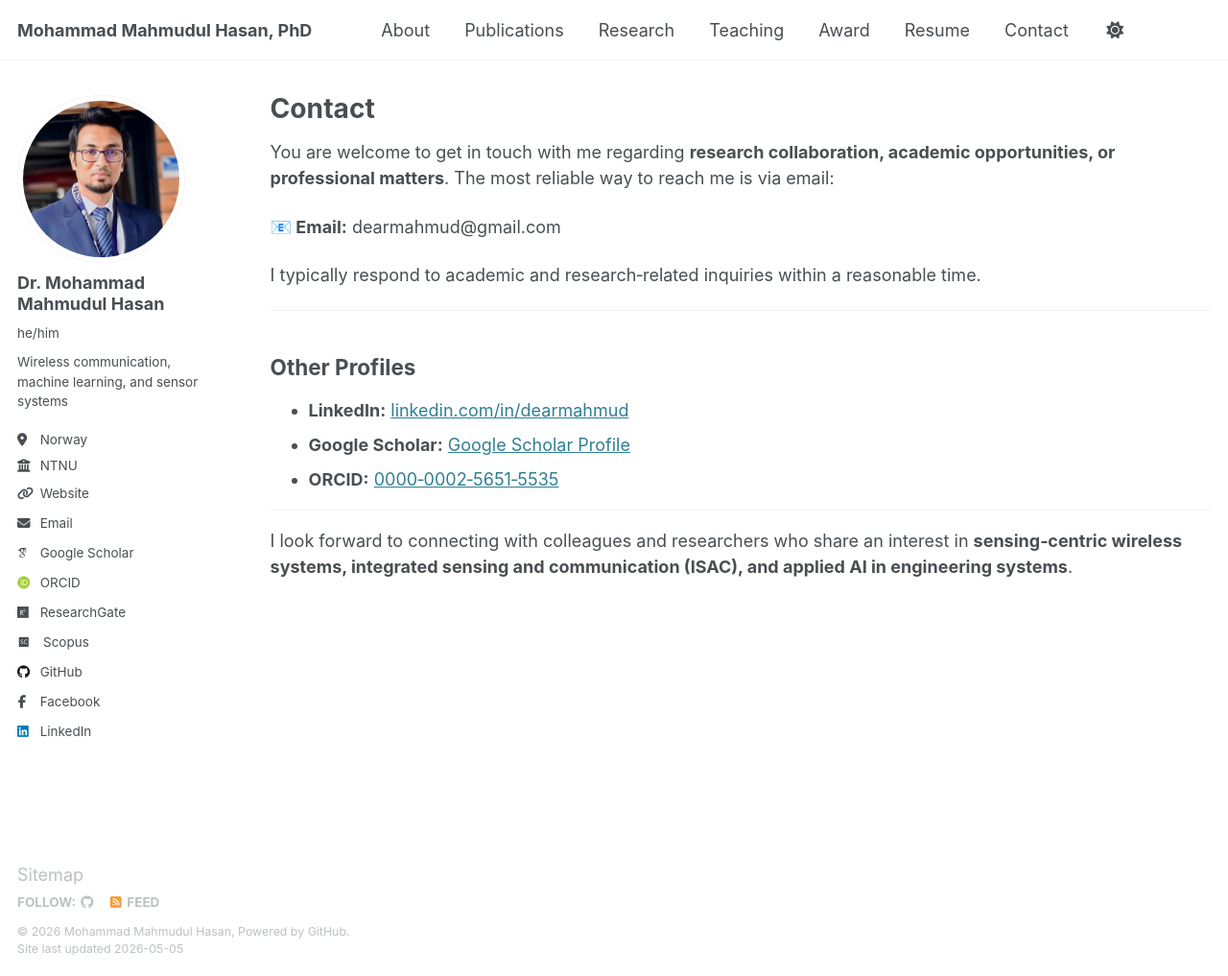
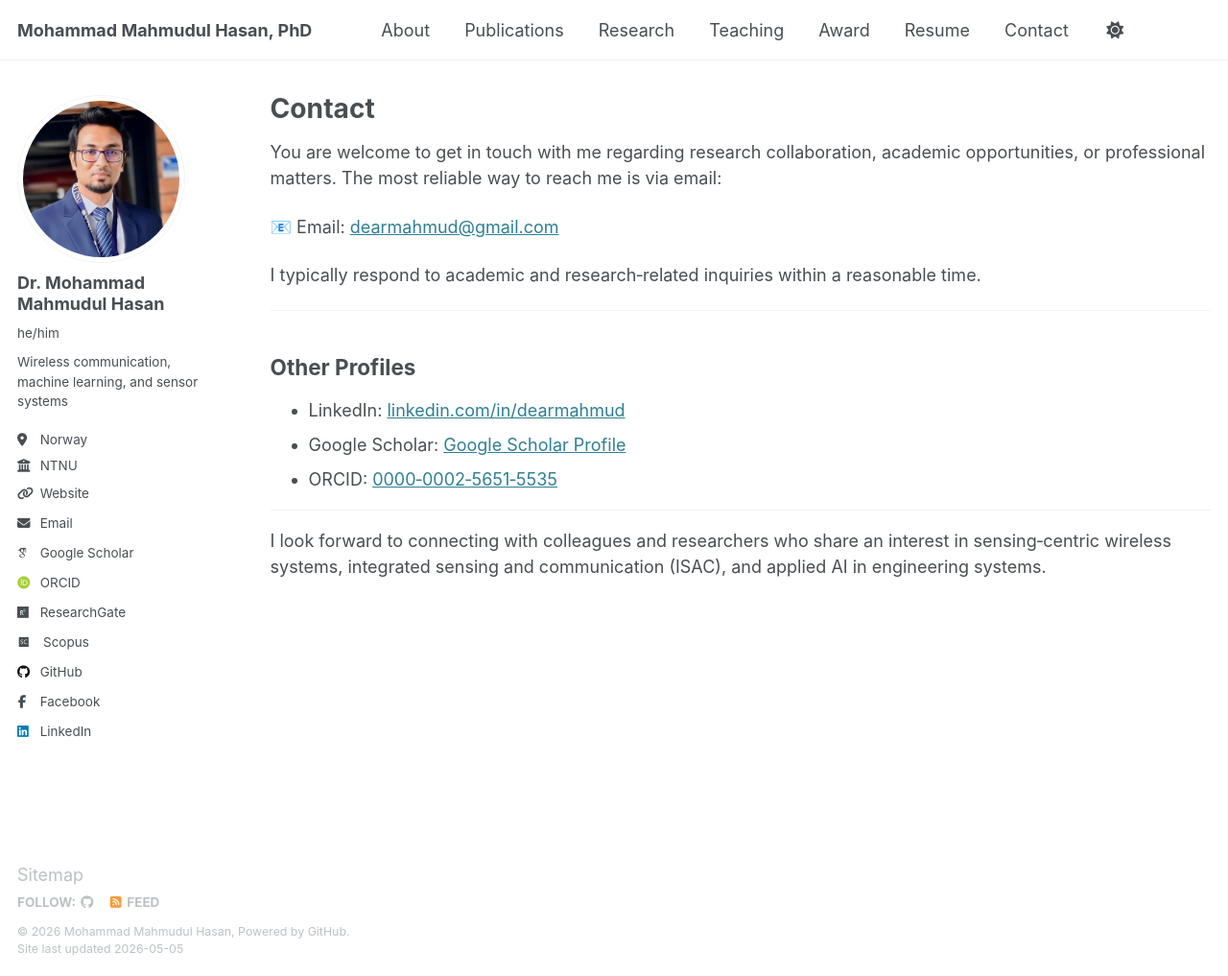
Before and after one commit to dearmahmud/dearmahmud.github.io, a Jekyll site: the page built from _pages/contact.md, in a window 1280 px wide and 1017 px high. Shown: the whole window at 96% size. Built offline with Jekyll 4.4.1, drawn with Linux system fonts in a browser that asks for light colours; some web fonts are replaced; part of the change alters nothing that is shown.

```diff
--- a/_pages/contact.md
+++ b/_pages/contact.md
@@ -5,9 +5,9 @@ permalink: /contact/
 author_profile: true
 ---
 
-You are welcome to get in touch with me regarding **research collaboration, academic opportunities, or professional matters**. The most reliable way to reach me is via email:
+You are welcome to get in touch with me regarding research collaboration, academic opportunities, or professional matters. The most reliable way to reach me is via email:
 
-**📧 Email:** dearmahmud@gmail.com
+📧 Email: [dearmahmud@gmail.com](dearmahmud@gmail.com)
 
 I typically respond to academic and research‑related inquiries within a reasonable time.
 
@@ -15,10 +15,10 @@ I typically respond to academic and research‑related inquiries within a reason
 
 ## Other Profiles
 
-- **LinkedIn:** [linkedin.com/in/dearmahmud](https://www.linkedin.com/in/dearmahmud)
-- **Google Scholar:** [Google Scholar Profile](https://scholar.google.com/citations?hl=en&user=8ZDDF8MAAAAJ&view_op=list_works&sortby=pubdate)
-- **ORCID:** [0000‑0002‑5651‑5535](https://orcid.org/0000-0002-5651-5535)
+- LinkedIn: [linkedin.com/in/dearmahmud](https://www.linkedin.com/in/dearmahmud)
+- Google Scholar: [Google Scholar Profile](https://scholar.google.com/citations?hl=en&user=8ZDDF8MAAAAJ&view_op=list_works&sortby=pubdate)
+- ORCID: [0000‑0002‑5651‑5535](https://orcid.org/0000-0002-5651-5535)
 
 ---
 
-I look forward to connecting with colleagues and researchers who share an interest in **sensing‑centric wireless systems, integrated sensing and communication (ISAC), and applied AI in engineering systems**.
+I look forward to connecting with colleagues and researchers who share an interest in sensing‑centric wireless systems, integrated sensing and communication (ISAC), and applied AI in engineering systems.
```
